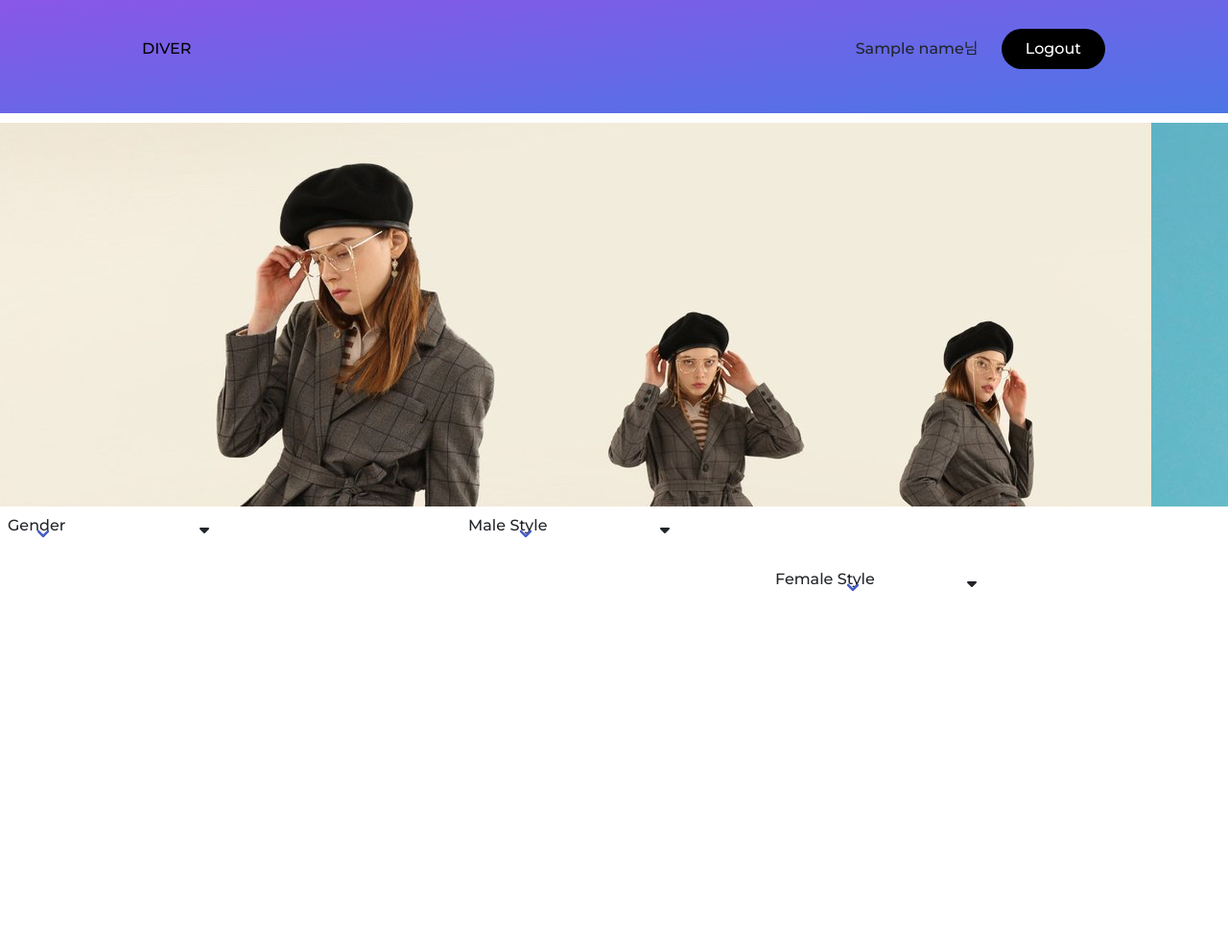
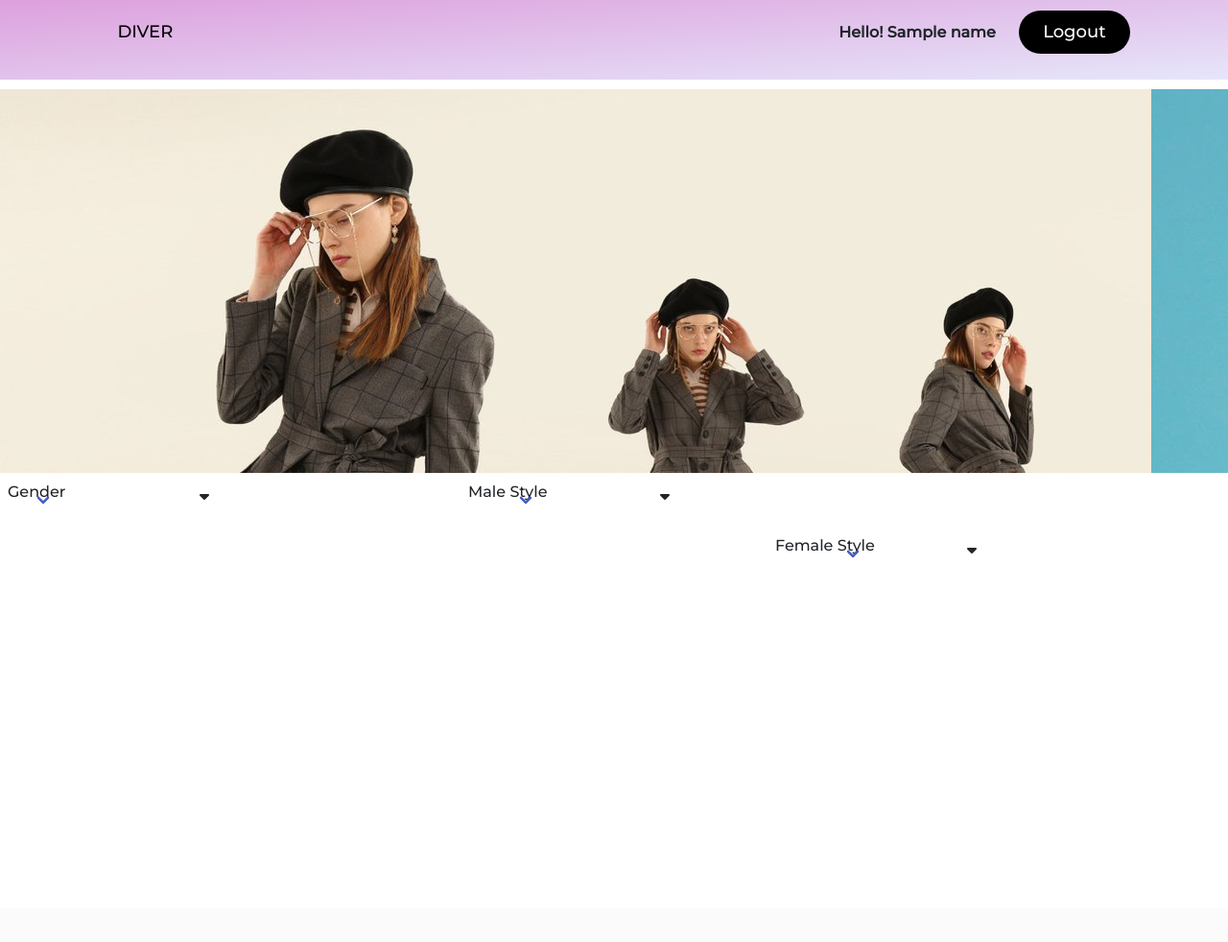
Before and after one commit to Diver-15/Diver, a Flask app: template templates/shop.html in a window 1280 px wide. Shown: the whole page at 96% size. After the commit the page ends 581 px from the top, so only its background shows below. Run offline with Flask 2, Linux system fonts and the light colour scheme; the template is opened without the code that fills it: most values are stand-ins (such as "Sample title", 1, 10 or a date in 2020); some libraries are stand-ins or nearby versions.

Commit message:
STYLE : 전체 css 수정

```diff
--- a/static/shop.css
+++ b/static/shop.css
@@ -4,13 +4,14 @@
     margin: 0;
     padding: 0;
     box-sizing: border-box;
-    /*font-family: 'Poppins',sans-serif;*/
     font-family: "Montserrat", sans-serif;
 }
 
 :root {
-    --primary: #8a57e9;
-    --secondary: #4c75e6;
+    /*--primary: #8a57e9;*/
+    --primary: #DDA0DD;
+    /*--secondary: #4c75e6;*/
+    --secondary: #E6E6FA;
 }
 
 body {
@@ -22,16 +23,20 @@ body {
 /*navi var*/
 .nav li, a {
     font-weight: 500;
-    font-size: 16px;
+    font-size: 18px;
     color: black;
     text-decoration: none;
+}
+.nav-name {
+    font-size: 16px;
+    font-weight: bolder;
 }
 
 header {
     display: flex;
     justify-content: space-between;
     align-items: center;
-    padding: 30px 10%;
+    padding: 11px 8%;
     background-image: linear-gradient(
             to right bottom,
             var(--primary),
@@ -241,13 +264,13 @@ button:hover {
         right: 3200px;
     }
     40% {
-        right: 3800px;
+        right: 4200px;
     }
     50% {
-        right: 4200px;
+        right: 4800px;
     }
     60% {
-        right: 3800px;
+        right: 4200px;
     }
     70% {
         right: 3200px;
--- a/templates/login.html
+++ b/templates/login.html
@@ -61,10 +61,10 @@
     <h2>다이버 (DIVER)</h2>
     <form action="#">
         <div class="input-box">
-            <input id="userid" type="text" placeholder="ID를 입력하세요" required>
+            <input id="userid" type="text" placeholder="ID를 입력하세요." required>
         </div>
         <div class="input-box">
-            <input id="userpw" type="password" placeholder="PW를 입력하세요" required>
+            <input id="userpw" type="password" placeholder="PW를 입력하세요." required>
         </div>
         <div class="input-box button">
             <input onclick="login()" value="로그인">
--- a/templates/shop.html
+++ b/templates/shop.html
@@ -3,8 +3,10 @@
 <head>
 
     <!-- Webpage Title -->
-    <title>다이버 :: 쇼핑몰 추천 사이트</title>
-
+    <title>다이버(DIVER) :: 쇼핑몰 추천 사이트</title>
+        <meta property="og:title" content="다이버(DIVER) 쇼핑몰을 한번에!"/>
+        <meta property="og:description" content="mini project for Web Plus"/>
+{#        <meta property="og:image" content="{{ url_for('static/img', filename='ogimg.png') }}"/>#}
     <!-- Required meta tags -->
     <meta charset="utf-8">
     <meta name="viewport" content="width=device-width, initial-scale=1, shrink-to-fit=no">
@@ -552,7 +554,7 @@
         </ul>
     </nav>
     <ul class="nav-links">
-        <li>{{ name }}님</li>
+        <li class="nav-name">Hello! {{ name }}</li>
         <a class="cta" onclick="logout()">
             <button>Logout</button>
         </a>
@@ -625,10 +627,7 @@
 
 <div class="mytitle">
     <div class="card_wrap" id="mycards">
-{#        <section class="container" id="cards-box">#}
-{##}
-{##}
-{#        </section>#}
+
     </div>
 </div>
 
```
Also changed, not shown: other parts of static/shop.css (+30 -6 lines), templates/register.html (+4 -4 lines).
